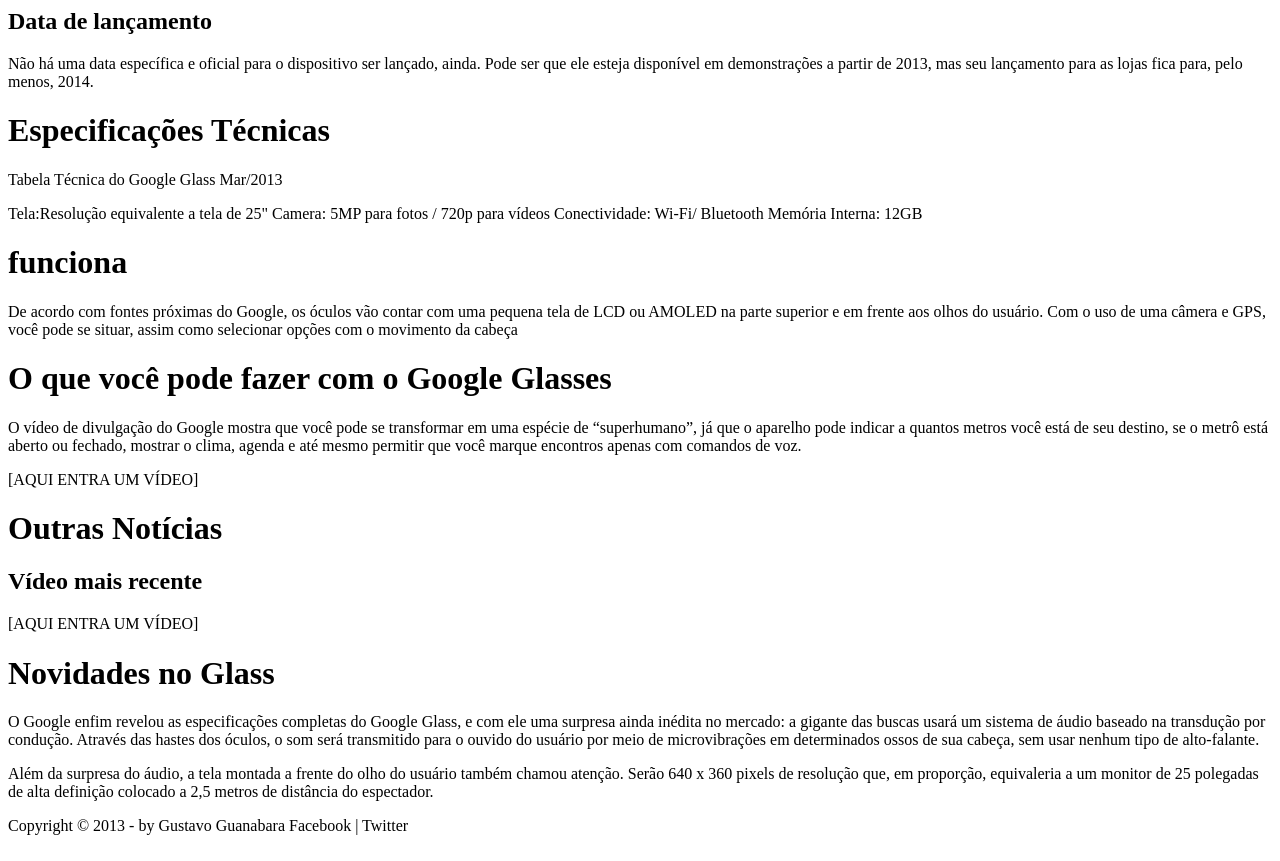
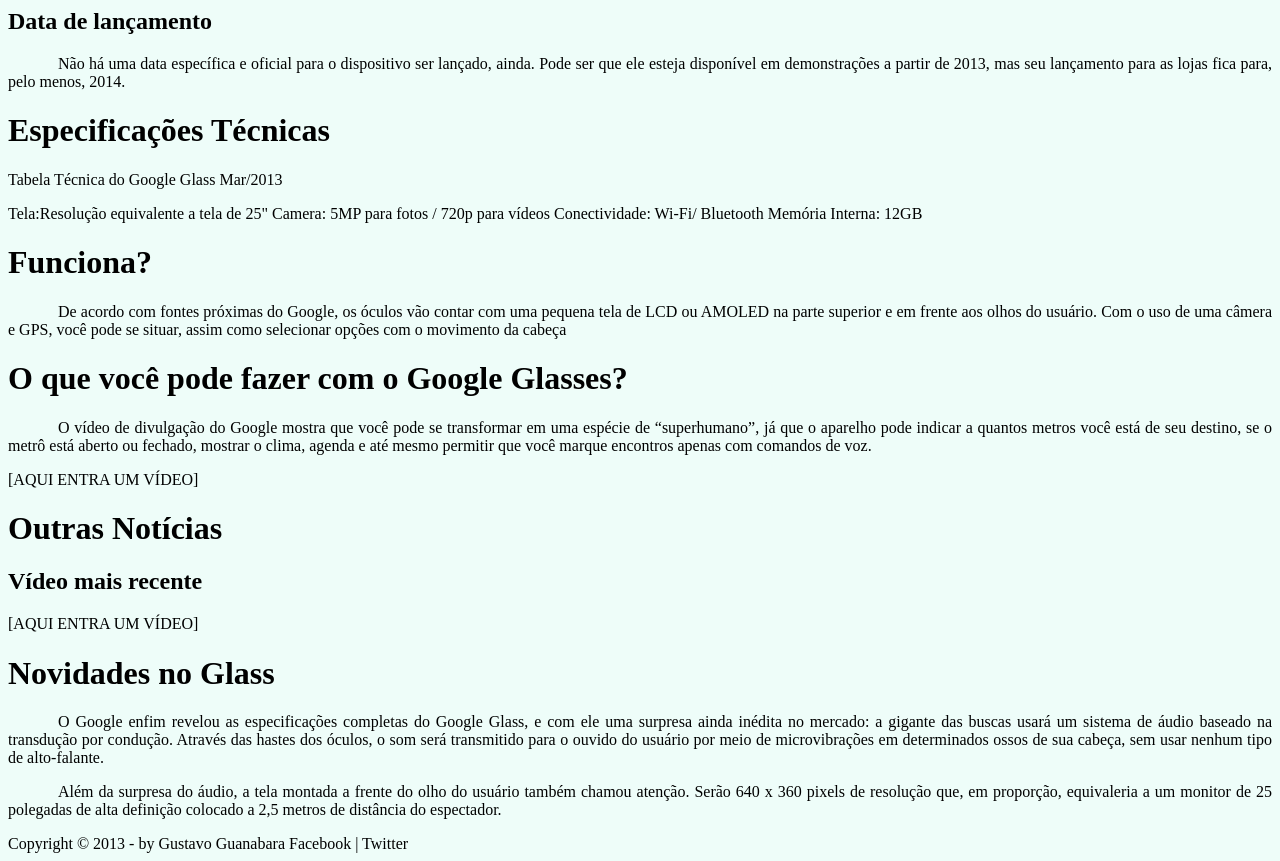
Before and after one commit to Ronaud-Andrade/Leaning-HTML-5, a plain HTML site: page curso-html5-pacote01/projeto-glass-html5/index.html in a window 1280 px wide. Shown: the part 628-1489 px from the top of the page. Drawn offline with Linux system fonts and the light colour scheme.

Commit message:
Update Main (07/09/2024)

```diff
--- a/curso-html5-pacote01/projeto-glass-html5/index.html
+++ b/curso-html5-pacote01/projeto-glass-html5/index.html
@@ -4,6 +4,17 @@
     <head>
         <meta charset="UTF-8"/>
         <title>Google Glass</title>
+        <style>
+            body {
+                background-color: rgba(223,252,244,0.5);
+                color: rgba(0,0,0,1);
+            }
+            p{
+                text-align: center;
+                text-align: justify;
+                text-indent: 50px;
+            }
+        </style>
     </head>
 
     <body>
@@ -31,8 +42,9 @@
                 <h1>tudo sobre o Google Glass</h1>
                 <h2>Gustavo Guanabara</h2>
                 <h3>Atualizado em 23/Abril/2013</h3>
+
             </hgroup>
-            <h2>O que é</h2>
+            <h2 style="text-align: center;">O que é?</h2>
             <p>O <span style="text-decoration: underline;">Google Glass</span> é um acessório em forma de óculos que possibilita a interação dos usuários com diversos conteúdos em <span style="font-weight: bold;">realidade aumentada</span>. Também chamado de <i>Project Glass</i>, o eletrônico é capaz de tirar fotos a partir de <span style="font-weight: bolder;">comandos de voz</span>, enviar mensagens instantâneas e realizar vídeo&shy;con&shy;ferên&shy;cias. Seu lançamento está previsto para 2014, e seu preço deve ser de US$ 1,5 mil. Atualmente o <em>Google Glass</em> encontra-se em fase de testes e já possui um vídeo totalmente gravado com o dispositivo. Além disso, a companhia de buscas registrou novas patentes anti-furto e de desbloqueio de tela para o acessório.</p>
 
             <img src="_imagens/">
@@ -44,23 +56,28 @@
             <!-- <i> -> Italico
                  <em> -> ênface
                  <del> -> texto deletado(riscado)
-                 <span> -> formatar pequenos trechos de texto -->
+                 <span> -> formatar pequenos trechos de texto
+                    <sup></sup> -> Texto sobreescrito
+                    <sub></sub> -> Texto subescrito
+                    <code></code> -> formatação para códigos
+                    <pre></pre> -> tag para considerar a escrita de forma correta -->
+
 
             <h2>Data de lançamento</h2>
             <p>Não há uma data específica e oficial para o dispositivo ser lançado, ainda. Pode ser que ele esteja disponível em demonstrações a partir de 2013, mas seu lançamento para as lojas fica para, pelo menos, 2014.</p>
 
             <h1>Especificações Técnicas</h1>
-            <p>Tabela Técnica do Google Glass Mar/2013</p>
+            <p style="text-indent: 0%;">Tabela Técnica do Google Glass Mar/2013</p>
 
             Tela:Resolução equivalente a tela de 25"
             Camera: 5MP para fotos / 720p para vídeos
             Conectividade: Wi-Fi/ Bluetooth
             Memória Interna: 12GB
 
-            <h1>funciona</h1>
+            <h1>Funciona?</h1>
             <p>De acordo com fontes próximas do Google, os óculos vão contar com uma pequena tela de LCD ou AMOLED na parte superior e em frente aos olhos do usuário. Com o uso de uma câmera e GPS, você pode se situar, assim como selecionar opções com o movimento da cabeça</p>
 
-            <h1>O que você pode fazer com o Google Glasses</h1>
+            <h1>O que você pode fazer com o Google Glasses?</h1>
             <p>O vídeo de divulgação do Google mostra que você pode se transformar em uma espécie de “super<wbr/>humano”, já que o aparelho pode indicar a quantos metros você está de seu destino, se o metrô está aberto ou fechado, mostrar o clima, agenda e até mesmo permitir que você marque encontros apenas com comandos de voz.</p>
 
             [AQUI ENTRA UM VÍDEO]
```
